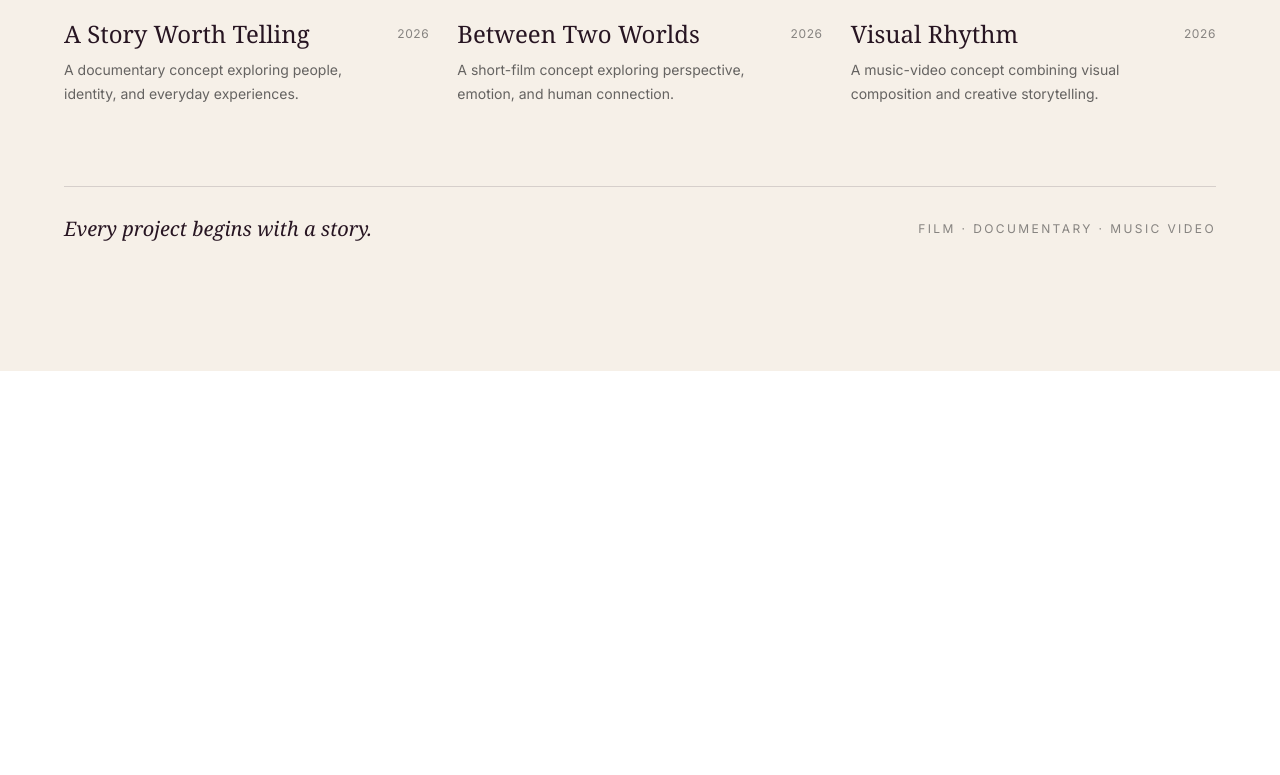
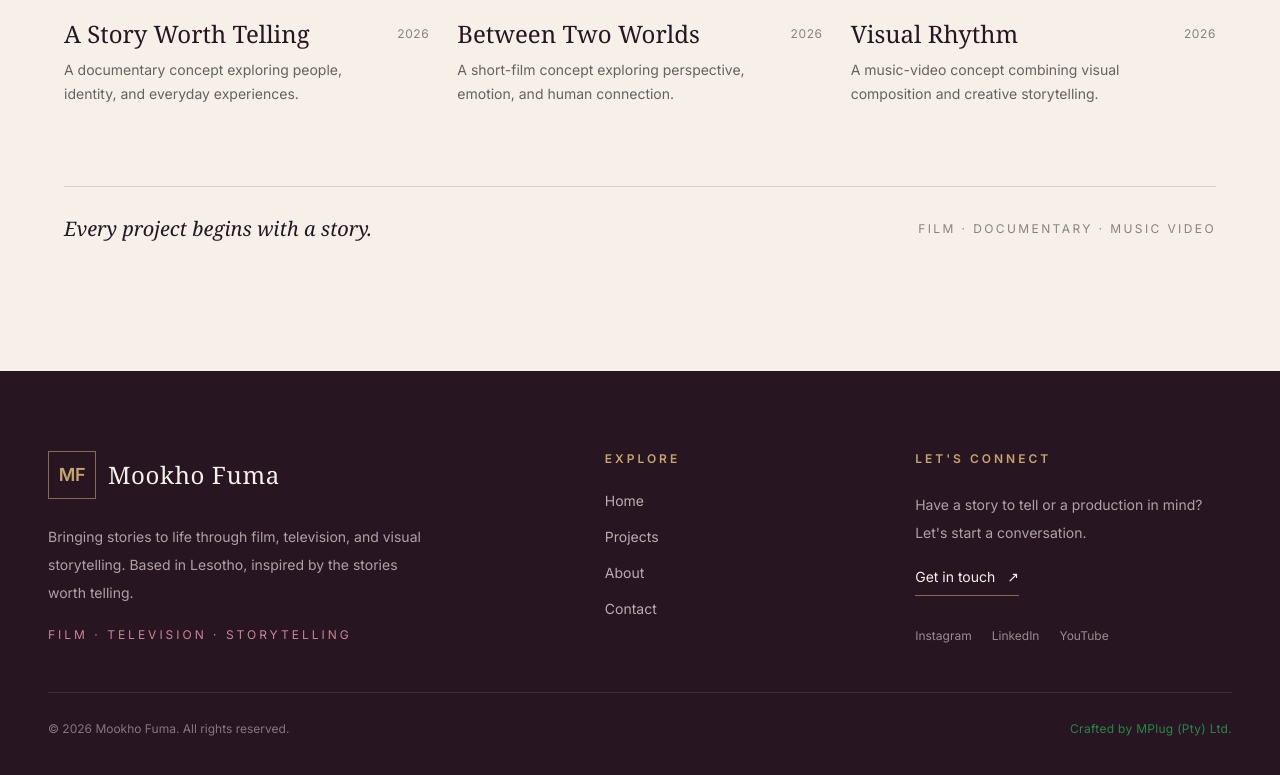
Before and after one commit to Fuma1322/cassyfuma, a Next.js app: page / in a window 1280 px wide. Shown: the part 1583-2358 px from the top of the page. Before the commit the page ends 1954 px from the top, so only its background shows below. Built offline with nearby package versions, Linux system fonts and the light colour scheme.

Commit message:
add: Footer to the front layout

```diff
--- a/app/(front)/layout.tsx
+++ b/app/(front)/layout.tsx
@@ -1,8 +1,7 @@
+import type { ReactNode } from 'react';
 
-import type { ReactNode } from "react";
-
-import Navbar from "@/components/layout/Navbar";
-// import Footer from "@/components/layout/Footer";
+import Navbar from '@/components/layout/Navbar';
+import Footer from '@/components/layout/Footer';
 
 export default function FrontLayout({
   children,
@@ -13,7 +12,7 @@ export default function FrontLayout({
     <>
       <Navbar />
       {children}
-      {/* <Footer /> */}
+      <Footer />
     </>
   );
 }
--- a/components/layout/Footer.tsx
+++ b/components/layout/Footer.tsx
@@ -0,0 +1,107 @@
+import Link from 'next/link';
+
+const navigationLinks = [
+  { label: 'Home', href: '/' },
+  { label: 'Projects', href: '/projects' },
+  { label: 'About', href: '/about' },
+  { label: 'Contact', href: '/contact' },
+];
+
+const socialLinks = [
+  { label: 'Instagram', href: 'https://www.instagram.com/' },
+  { label: 'LinkedIn', href: 'https://www.linkedin.com/' },
+  { label: 'YouTube', href: 'https://www.youtube.com/' },
+];
+
+export default function Footer() {
+  const currentYear = new Date().getFullYear();
+
+  return (
+    <footer className="bg-[#271522] text-[#F6F0E8]">
+      {/* Main footer */}
+      <div className="mx-auto max-w-7xl px-6 py-16 sm:px-10 lg:px-12 lg:py-20">
+        <div className="grid gap-12 border-b border-white/10 pb-12 md:grid-cols-2 lg:grid-cols-[1.4fr_0.7fr_0.9fr] lg:gap-16">
+          {/* Brand */}
+          <div className="max-w-md">
+            <Link href="/" className="inline-flex items-center gap-3">
+              <span className="flex h-12 w-12 items-center justify-center border border-[#C5A46D]/60 text-lg font-semibold tracking-tight text-[#C5A46D]">
+                MF
+              </span>
+
+              <span className="font-serif text-2xl tracking-wide">Mookho Fuma</span>
+            </Link>
+
+            <p className="mt-6 max-w-sm text-sm leading-7 text-[#F6F0E8]/65">
+              Bringing stories to life through film, television, and visual storytelling. Based in
+              Lesotho, inspired by the stories worth telling.
+            </p>
+
+            <p className="mt-5 text-xs uppercase tracking-[0.25em] text-[#C78691]">
+              Film · Television · Storytelling
+            </p>
+          </div>
+
+          {/* Navigation */}
+          <div>
+            <h2 className="text-xs font-semibold uppercase tracking-[0.25em] text-[#C5A46D]">
+              Explore
+            </h2>
+
+            <nav aria-label="Footer navigation" className="mt-6 flex flex-col items-start gap-4">
+              {navigationLinks.map((link) => (
+                <Link
+                  key={link.href}
+                  href={link.href}
+                  className="text-sm text-[#F6F0E8]/70 transition-colors duration-200 hover:text-[#C78691]"
+                >
+                  {link.label}
+                </Link>
+              ))}
+            </nav>
+          </div>
+
+          {/* Contact and social links */}
+          <div>
+            <h2 className="text-xs font-semibold uppercase tracking-[0.25em] text-[#C5A46D]">
+              Let&apos;s Connect
+            </h2>
+
+            <p className="mt-6 max-w-xs text-sm leading-7 text-[#F6F0E8]/65">
+              Have a story to tell or a production in mind? Let&apos;s start a conversation.
+            </p>
+
+            <Link
+              href="/contact"
+              className="mt-5 inline-flex items-center gap-3 border-b border-[#C5A46D]/60 pb-2 text-sm text-[#F6F0E8] transition-colors hover:border-[#C78691] hover:text-[#C78691]"
+            >
+              Get in touch
+              <span aria-hidden="true">↗</span>
+            </Link>
+
+            <div className="mt-8 flex flex-wrap gap-x-5 gap-y-3">
+              {socialLinks.map((social) => (
+                <a
+                  key={social.label}
+                  href={social.href}
+                  target="_blank"
+                  rel="noopener noreferrer"
+                  aria-label={`Visit ${social.label}`}
+                  className="text-xs text-[#F6F0E8]/55 transition-colors hover:text-[#C78691]"
+                >
+                  {social.label}
+                </a>
+              ))}
+            </div>
+          </div>
+        </div>
+
+        {/* Bottom bar */}
+        <div className="flex flex-col gap-4 pt-7 text-xs text-[#F6F0E8]/45 sm:flex-row sm:items-center sm:justify-between">
+          <p>© {currentYear} Mookho Fuma. All rights reserved.</p>
+
+          <p className="tracking-wide text-[#25d366]/60">Crafted by MPlug (Pty) Ltd.</p>
+        </div>
+      </div>
+    </footer>
+  );
+}
```
